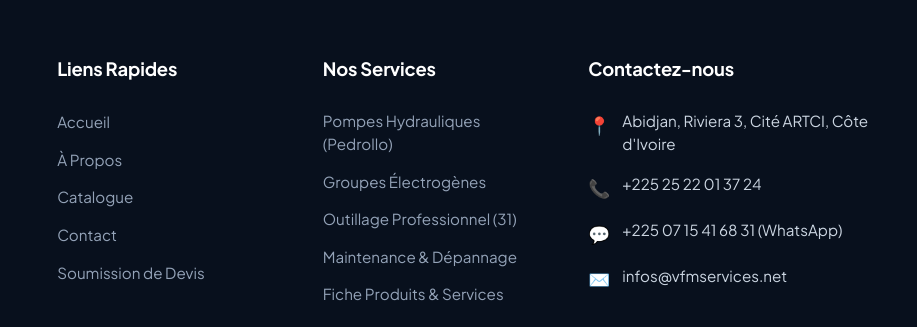
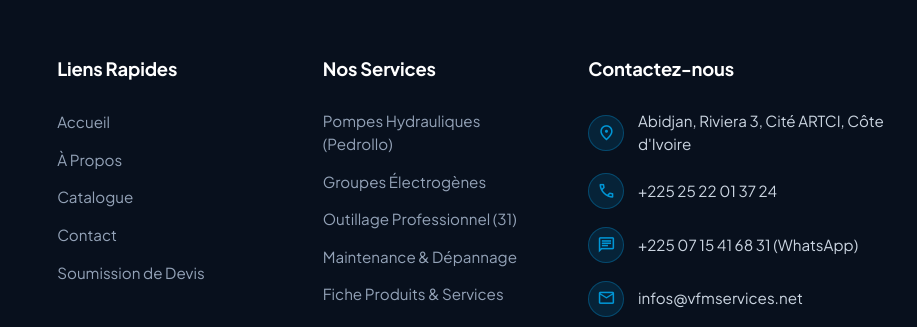
Before and after one commit to Christ-Hub-pixel/vfmServices, a plain HTML site: page index.html in a window 1280 px wide. Shown: the part 5240-5567 px from the top of the page, 363-1280 px from the left. Drawn offline with nearby package versions, Linux system fonts and the light colour scheme.

Commit message:
style: sublimation des icones de contact dans le footer avec des badges circulaires luminescents et Material Symbols

```diff
--- a/css/styles.css
+++ b/css/styles.css
@@ -2370,16 +2370,32 @@ body.cart-drawer-open .floating-cart-btn {
 
 .vfm-footer__contact-list li {
   display: flex;
-  align-items: flex-start;
-  gap: 0.75rem;
+  align-items: center;
+  gap: 0.85rem;
   font-size: 0.95rem;
   color: #CBD5E1;
 }
 
 .vfm-footer__icon {
-  font-size: 1.1rem;
+  width: 36px;
+  height: 36px;
+  border-radius: 50%;
+  background: rgba(0, 150, 214, 0.15);
+  border: 1px solid rgba(0, 150, 214, 0.35);
+  color: #0096D6;
+  display: flex;
+  align-items: center;
+  justify-content: center;
   flex-shrink: 0;
-  margin-top: 0.1rem;
+  transition: all 0.3s ease;
+}
+
+.vfm-footer__contact-list li:hover .vfm-footer__icon {
+  background: #0096D6;
+  color: #FFFFFF;
+  border-color: #0096D6;
+  box-shadow: 0 0 15px rgba(0, 150, 214, 0.5);
+  transform: scale(1.1);
 }
 
 .vfm-footer__contact-list a {
--- a/index.html
+++ b/index.html
@@ -545,19 +545,19 @@
       <h4 class="vfm-footer__title">Contactez-nous</h4>
       <ul class="vfm-footer__contact-list">
         <li>
-          <span class="vfm-footer__icon">📍</span>
+          <span class="vfm-footer__icon"><span class="material-symbols-outlined" style="font-size: 1.15rem;">location_on</span></span>
           <span>Abidjan, Riviera 3, Cité ARTCI, Côte d'Ivoire</span>
         </li>
         <li>
-          <span class="vfm-footer__icon">📞</span>
+          <span class="vfm-footer__icon"><span class="material-symbols-outlined" style="font-size: 1.15rem;">call</span></span>
           <a href="tel:+2252522013724">+225 25 22 01 37 24</a>
         </li>
         <li>
-          <span class="vfm-footer__icon">💬</span>
+          <span class="vfm-footer__icon"><span class="material-symbols-outlined" style="font-size: 1.15rem;">chat</span></span>
           <a href="https://wa.me/2250715416831" target="_blank">+225 07 15 41 68 31 (WhatsApp)</a>
         </li>
         <li>
-          <span class="vfm-footer__icon">✉️</span>
+          <span class="vfm-footer__icon"><span class="material-symbols-outlined" style="font-size: 1.15rem;">mail</span></span>
           <a href="mailto:infos@vfmservices.net">infos@vfmservices.net</a>
         </li>
       </ul>
```
Also changed, not shown: accueil.html (+4 -4 lines), apropos.html (+4 -4 lines), catalogue.html (+4 -4 lines), contact.html (+4 -4 lines).
